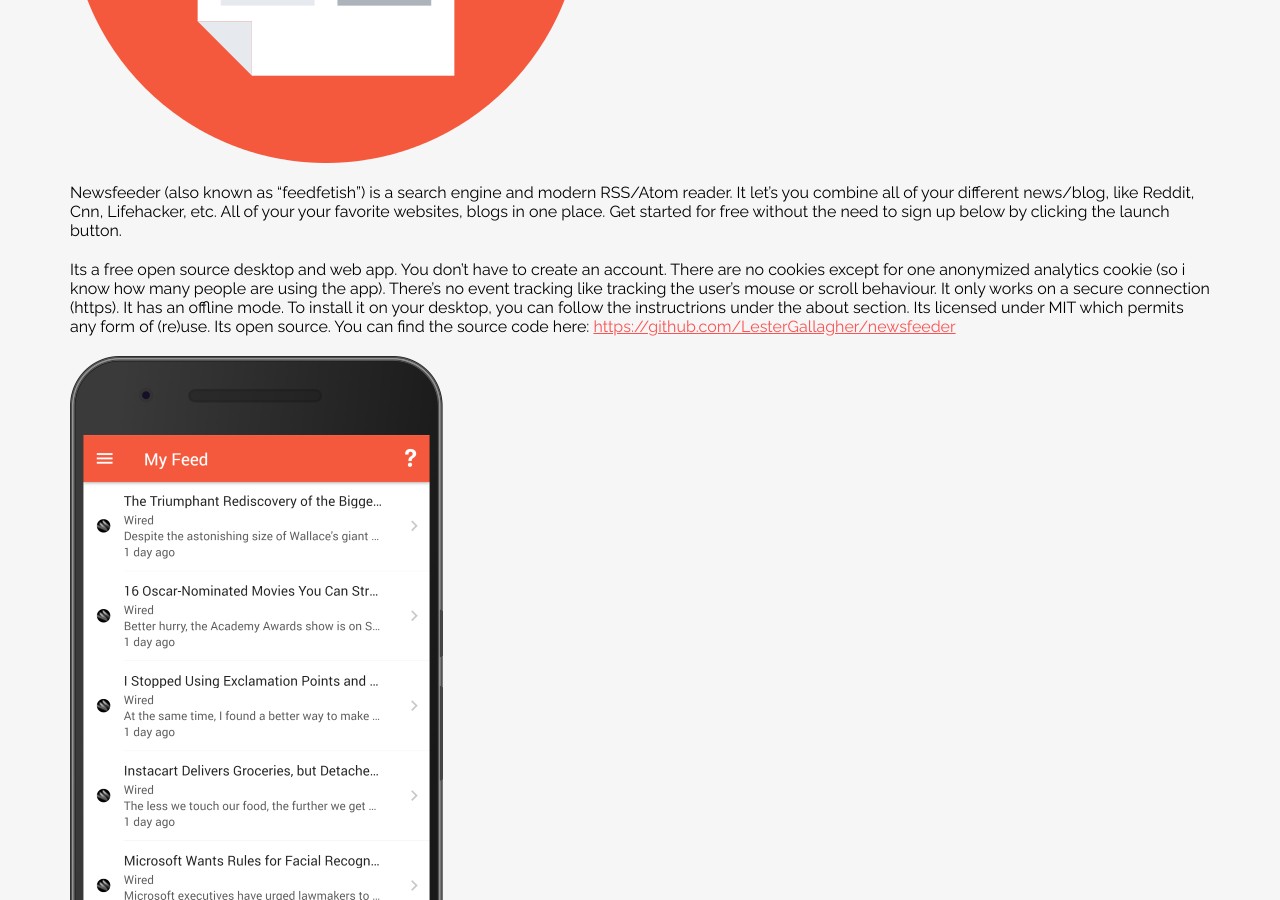
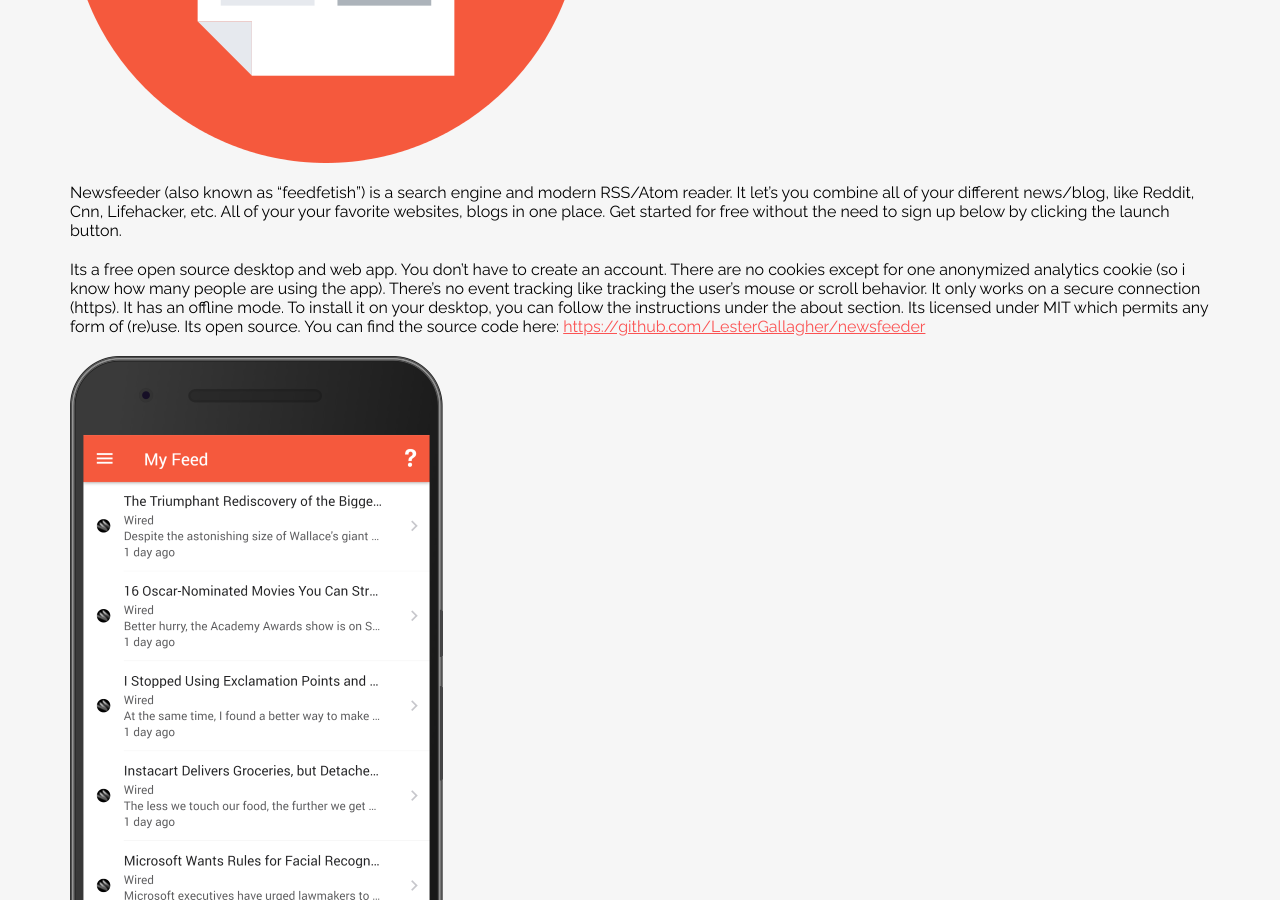
Before and after one commit to LesterGallagher/LesterGallagher.github.io, a Jekyll site: the page built from _posts/2018-08-11-newsfeeder.markdown, in a window 1280 px wide and 900 px high, scrolled down 764 px. Built offline with Jekyll 4.4.1, drawn with Linux system fonts in a browser that asks for light colours; comment, search, counter and statistics services are not loaded.

Commit message:
Update from Forestry.io Sem Postma updated _posts/2018-08-11-newsfeeder.markdown

```diff
--- a/_posts/2018-08-11-newsfeeder.markdown
+++ b/_posts/2018-08-11-newsfeeder.markdown
@@ -12,7 +12,7 @@ portal_image: "/uploads/logo-6c4e4d.png"
 ---
 Newsfeeder (also known as "feedfetish") is a search engine and modern RSS/Atom reader. It let's you combine all of your different news/blog, like Reddit, Cnn, Lifehacker, etc. All of your your favorite websites, blogs in one place. Get started for free without the need to sign up below by clicking the launch button.
 
-Its a free open source desktop and web app. You don't have to create an account. There are no cookies except for one anonymized analytics cookie (so i know how many people are using the app). There's no event tracking like tracking the user's mouse or scroll behaviour. It only works on a secure connection (https). It has an offline mode. To install it on your desktop, you can follow the instructrions under the about section. Its licensed under MIT which permits any form of (re)use. Its open source. You can find the source code here: [https://github.com/LesterGallagher/newsfeeder](https://newsfeeder.esstudio.site "https://newsfeeder.esstudio.site")
+Its a free open source desktop and web app. You don't have to create an account. There are no cookies except for one anonymized analytics cookie (so i know how many people are using the app). There's no event tracking like tracking the user's mouse or scroll behavior. It only works on a secure connection (https). It has an offline mode. To install it on your desktop, you can follow the instructions under the about section. Its licensed under MIT which permits any form of (re)use. Its open source. You can find the source code here: [https://github.com/LesterGallagher/newsfeeder](https://newsfeeder.esstudio.site "https://newsfeeder.esstudio.site")
 
 ![](/uploads/newsfeeder-screenshot.png)
 
```
Also changed, not shown: other parts of _posts/2018-08-11-newsfeeder.markdown (+1 -1 lines).
